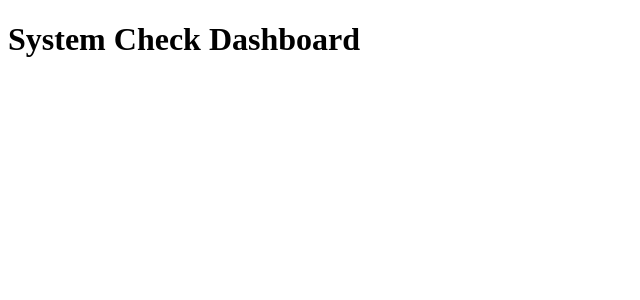
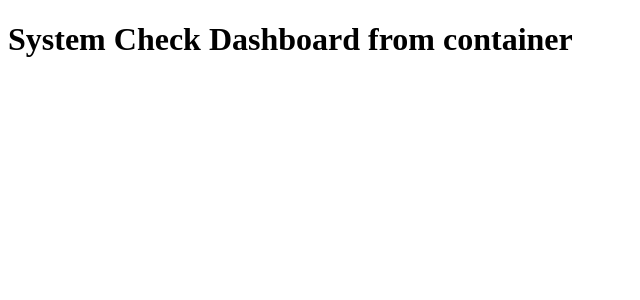
Before and after one commit to jdhern17/LinuxQuizzer, a React (Create React App) app in the folder frontend/: page / in a window 1280 px wide. Shown: the top 300 px of the page, without its empty margins (0-640 px from the left). Built offline with nearby package versions, Linux system fonts and the light colour scheme; the HTML template or start-up script is replaced by a standard one.

Commit message:
ran docker-compose up --build frontend without issues and validated live reload

```diff
--- a/frontend/src/App.js
+++ b/frontend/src/App.js
@@ -1,7 +1,7 @@
 function App() {
   return (
     <div className="App">
-      <h1>System Check Dashboard</h1>
+      <h1>System Check Dashboard from container</h1>
       {/* You'll add your charts and quiz components here */}
     </div>
   );
```
Also changed, not shown: 1 other file (tests, documents, lock files or other folders).
